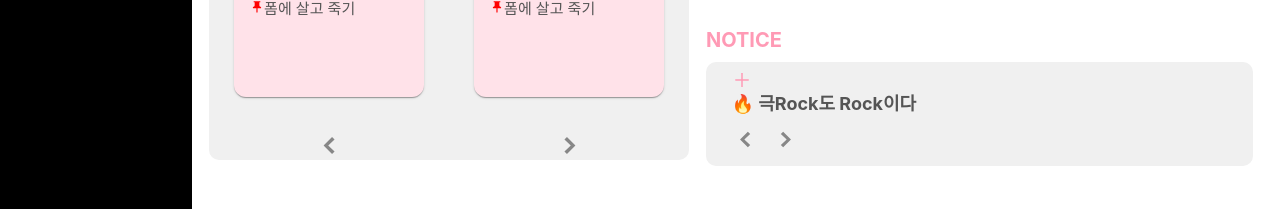
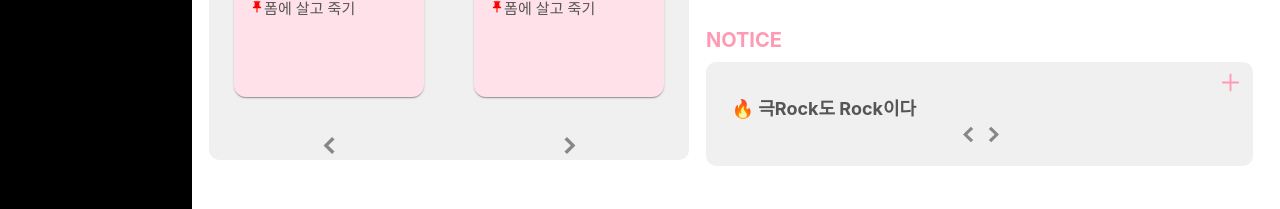
Before and after one commit to wannaseoji/ttodo, a React (Create React App) app: page /TeamLink in a window 1280 px wide. Shown: the part 588-797 px from the top of the page. Built offline with nearby package versions, Linux system fonts and the light colour scheme.

Commit message:
팀 인원 선택 추가, 공지사항 ui 변경

```diff
--- a/src/components/MemberList.js
+++ b/src/components/MemberList.js
@@ -10,7 +10,8 @@ import { FiUserPlus } from "react-icons/fi";
 import Member from "../assets/Member.json";
 
 
-const MemberList = (teams) => {
+const MemberList = ({curTeam}) => {
+    console.log(curTeam);
     const [follower, setFollower] = useState(Follower);
     const [limit, setLimit] = useState(8);
     const [page, setPage] = useState(1);
--- a/src/components/Notice.js
+++ b/src/components/Notice.js
@@ -11,34 +11,26 @@ function Notice({onShowModal, notices}) {
     // const [notice, setNotice] = useState(notices)
     const [page, setPage] = useState(1);
     let count = notices.length; //공지사항의 개수, 총 페이지의 개수
-
+    console.log(count);
     return (
         <>
             <span style={{color:"#FF9AB5", fontWeight: "bold", fontSize:"20px", textAlign:"left", marginBottom:"0.8vh"}}>NOTICE</span>
             <div style={{backgroundColor:"#F0F0F0", borderRadius: "10px", width:"95%", height:"43%", textAlign:"left", paddingTop:"1vh", paddingLeft:"2vw"}} >
-                <div style={{textAlign:"right", paddingRight:"1vw"}}>
-                    <AiOutlinePlus size="20" color="#FF9AB5" onClick={onShowModal}/>
+                <div style={{align: "right", paddingLeft:"38vw"}}>
+                    <AiOutlinePlus size="25" color="#FF9AB5" onClick={onShowModal}/>
                 </div>
-                <span style={{color:"#555555", fontWeight: "bold", fontSize:"18px"}}>🔥 {notices[page-1]}</span>
-                <table width="80" height="45">
-                    <thead></thead>
-                    <tbody>
-                    <tr>
-                        <td>
-                            <GoChevronLeft size="25" color="#878787"
-                                onClick={()=> {
-                                    if(page!==1) setPage(page-1);
-                                }}/>
-                        </td>
-                        <td>
-                            <GoChevronRight size="25" color="#878787"
-                                onClick={()=> {
-                                    if(page!==count) setPage(page+1);
-                                }}/>
-                        </td>
-                    </tr>
-                    </tbody>
-                </table>
+                <div style={{color:"#555555", fontWeight: "bold", fontSize:"18px"}}>{count==0?"공지사항이 존재하지 않습니다.":"🔥  "}{notices[page-1]}</div>
+                <div style={{paddingLeft:"17.5vw"}}>
+                    <GoChevronLeft size="25" color="#878787" style={{display:"inline"}}
+                        onClick={()=> {
+                            if(page!==1) setPage(page-1);
+                        }}/>
+
+                    <GoChevronRight size="25" color="#878787" style={{display:"inline"}}
+                        onClick={()=> {
+                            if(page!==count && count!==0 ) setPage(page+1);
+                        }}/>
+                </div>
             </div>
         </>
     )
--- a/src/components/TeamModal.js
+++ b/src/components/TeamModal.js
@@ -8,16 +8,54 @@ import InputLabel from '@mui/material/InputLabel';
 import MenuItem from '@mui/material/MenuItem';
 import FormControl from '@mui/material/FormControl';
 import Select from '@mui/material/Select'
+import { useState } from 'react';
+import { useTheme } from '@mui/material/styles';
+import OutlinedInput from '@mui/material/OutlinedInput';
 
+//변경 시작
+function getStyles(name, personName, theme) {
+    return {
+        fontWeight:
+        personName.indexOf(name) === -1
+        ? theme.typography.fontWeightRegular
+        : theme.typography.fontWeightMedium,
+    };
+}
+const ITEM_HEIGHT = 48;
+const ITEM_PADDING_TOP = 8;
+const MenuProps = {
+        PaperProps: {
+            style: {
+            maxHeight: ITEM_HEIGHT * 4.5 + ITEM_PADDING_TOP,
+            width: 250,
+            },
+        },
+    };
+//변경 끝
 export default function TeamModal({open, close, onNewTeam, followers, leader}) {
-    var teamName = "";
-    var teamMessage = "";
-    var memberList = [];
-
+    const [teamName, setTeamName] = useState()
+    const [teamMessage, setTeamMessage] = useState()
     const newTeam = () => {
-            onNewTeam(teamName, memberList, teamMessage, leader)
+            console.log(teamName)
+            onNewTeam(teamName, personName, teamMessage, leader)
+            setPersonName([])
             close()
         }
+
+    //변경 시작
+    const theme = useTheme();
+    const [personName, setPersonName] = useState([]);
+
+    const handleChange = (event) => {
+        const {
+            target: { value },
+        } = event;
+        setPersonName(
+            // On autofill we get a stringified value.
+            typeof value === 'string' ? value.split(',') : value,
+        );
+    };
+    //변경 끝
 
     return (
         <div>
@@ -37,7 +75,7 @@ export default function TeamModal({open, close, onNewTeam, followers, leader}) {
                         fullWidth
                         variant="standard"
                         sx={{ input: { color: 'black' } }}
-                        onChange={e=>teamName = e.target.value}
+                        onChange={e=>setTeamName(e.target.value)}
                         />
                     <TextField
                         autoFocus
@@ -48,7 +86,7 @@ export default function TeamModal({open, close, onNewTeam, followers, leader}) {
                         fullWidth
                         variant="standard"
                         sx={{ input: { color: 'black' } }}
-                        onChange={e=>teamMessage = e.target.value}/>
+                        onChange={e=>setTeamMessage(e.target.value)}/>
                 </DialogContent>
                 <FormControl>
                     <InputLabel id="demo-simple-select-label"
@@ -58,10 +96,17 @@ export default function TeamModal({open, close, onNewTeam, followers, leader}) {
                         style={{  width: '20vw', alignItems: 'center', marginLeft: "1.5vw"}}
                         labelId="demo-simple-select-label"
                         id="demo-simple-select"
-                        label="Age">
+                        multiple
+                        value={personName}
+                        MenuProps={MenuProps}
+                        onChange={handleChange}
+                        input={<OutlinedInput label="Name"/>}
+                        >
                             {
                                 followers.map(v=>(
-                                    <MenuItem value={10}>{v.name}</MenuItem>
+                                    <MenuItem value={v.name} style={getStyles(v.name,personName, theme)}>
+                                        {v.name}
+                                    </MenuItem>
                                 ))
                             }
                     </Select>
--- a/src/pages/TeamLink.js
+++ b/src/pages/TeamLink.js
@@ -65,7 +65,7 @@ const TeamLink = ({tasks, teamTask, teams, followers, setTeamTask=f=>f, setTasks
         // name, memberList, notice, intro, reader
         const newTeams = {
             name: name,
-            memberList: [leader],
+            memberList: [leader,...memberList],
             notice: [],
             intro: intro,
             leader:leader
@@ -93,7 +93,7 @@ const TeamLink = ({tasks, teamTask, teams, followers, setTeamTask=f=>f, setTasks
                 <TeamEditList onShowModal={onShow} teamData={teams} changeCurTeamIdx={changeCurTeamIdx}/>
                 <TeamModal open={open} close={handleClose} onNewTeam={onNewTeam} followers={followers} leader={curTeam.leader}/>
             </div>
-            <div className="box follower"><MemberList teams={teams}/></div>
+            <div className="box follower"><MemberList curTeam={curTeam}/></div>
             <div className="box tasklist">
                 <CategoryList/>
             </div>
```
